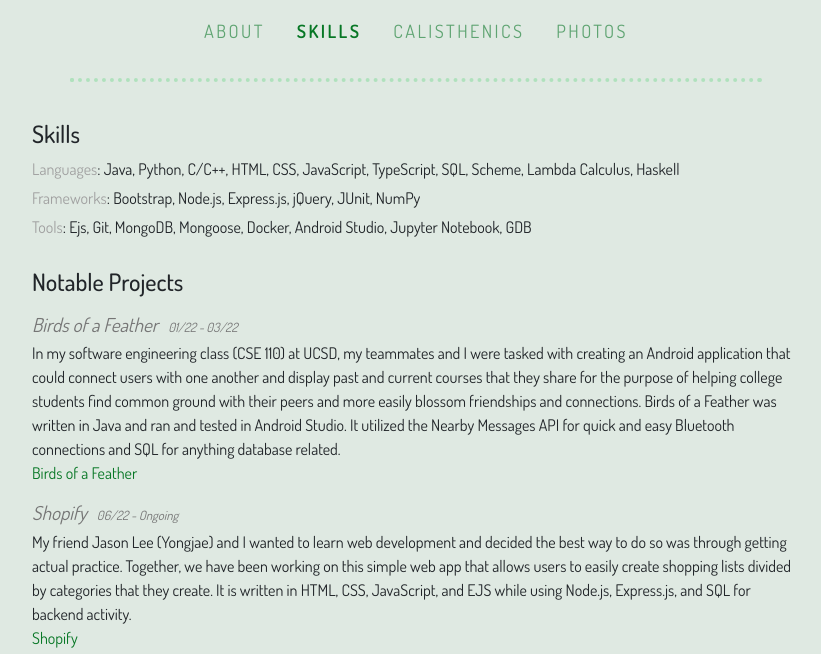
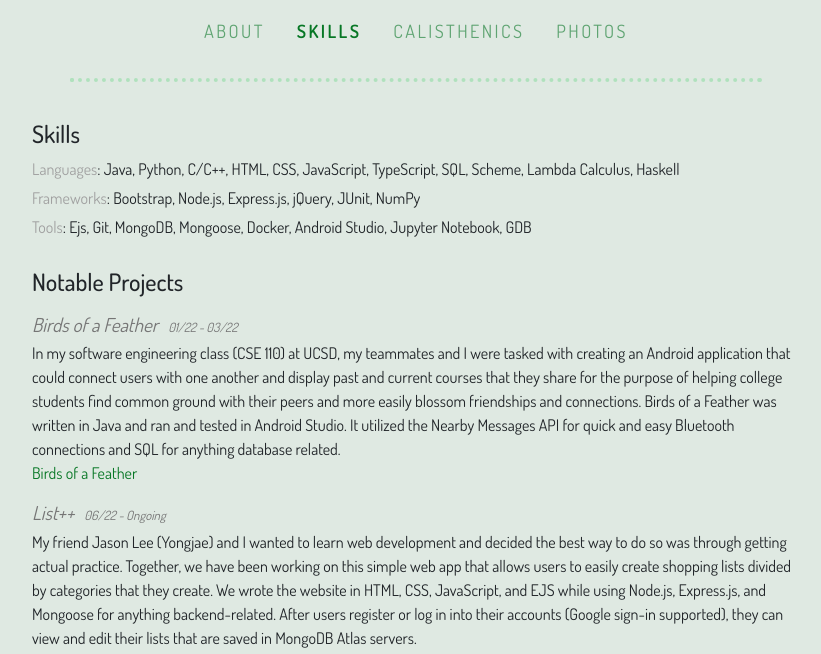
Before and after one commit to erwok/Personal-Site, a plain HTML site: page skills.html in a window 1280 px wide. Shown: the part 142-796 px from the top of the page, without its empty margins (224-1045 px from the left). Drawn offline with nearby package versions, Linux system fonts and the light colour scheme.

Commit message:
updated shopify to list++ and description changes

```diff
--- a/skills.html
+++ b/skills.html
@@ -70,14 +70,16 @@
                     quick and easy Bluetooth connections and SQL for anything database related.
                 </p>
                 <a class="proj-link" href="https://github.com/erwok/Birds-of-a-Feather">Birds of a Feather</a>
-                <p class="title-line"><span class="project">Shopify</span><span class="indent"></span><span class="date">06/22 - Ongoing</span></p>
+                <p class="title-line"><span class="project">List++</span><span class="indent"></span><span class="date">06/22 - Ongoing</span></p>
                 <p class="project-description">My friend Jason Lee (Yongjae) and I wanted to learn
                     web development and decided the best way to do so was through getting actual practice.
                     Together, we have been working on this simple web app that allows users to easily create
-                    shopping lists divided by categories that they create. It is written in HTML, CSS, JavaScript,
-                    and EJS while using Node.js, Express.js, and SQL for backend activity.
+                    shopping lists divided by categories that they create. We wrote the website in HTML, CSS, JavaScript,
+                    and EJS while using Node.js, Express.js, and Mongoose for anything backend-related. After users
+                    register or log in into their accounts (Google sign-in supported), they can view and edit their
+                    lists that are saved in MongoDB Atlas servers.
                 </p>
-                <a class="proj-link" href="https://github.com/yjason12/Shopify">Shopify</a>
+                <a class="proj-link" href="https://github.com/yjason12/Listpp">List++</a>
                 <p class="title-line"><span class="project">3D Reconstructor</span><span class="indent"></span><span class="date">02/22-03/22</span></p>
                 <p class="project-description"> In my Computer Vision course (CSE 152A) at UCSD, I was tasked with
                     completing the implementation for a 3D reconstructor software that given a set of photos of an object
```
